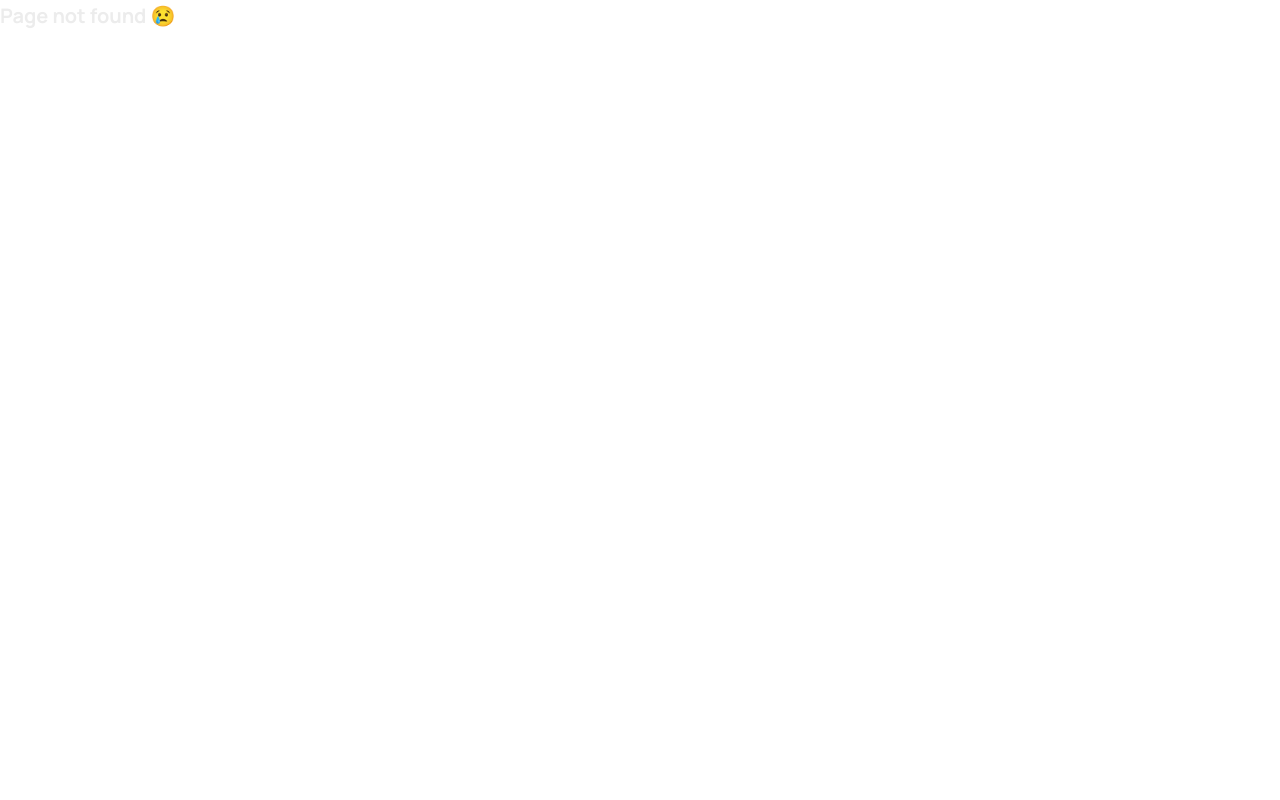
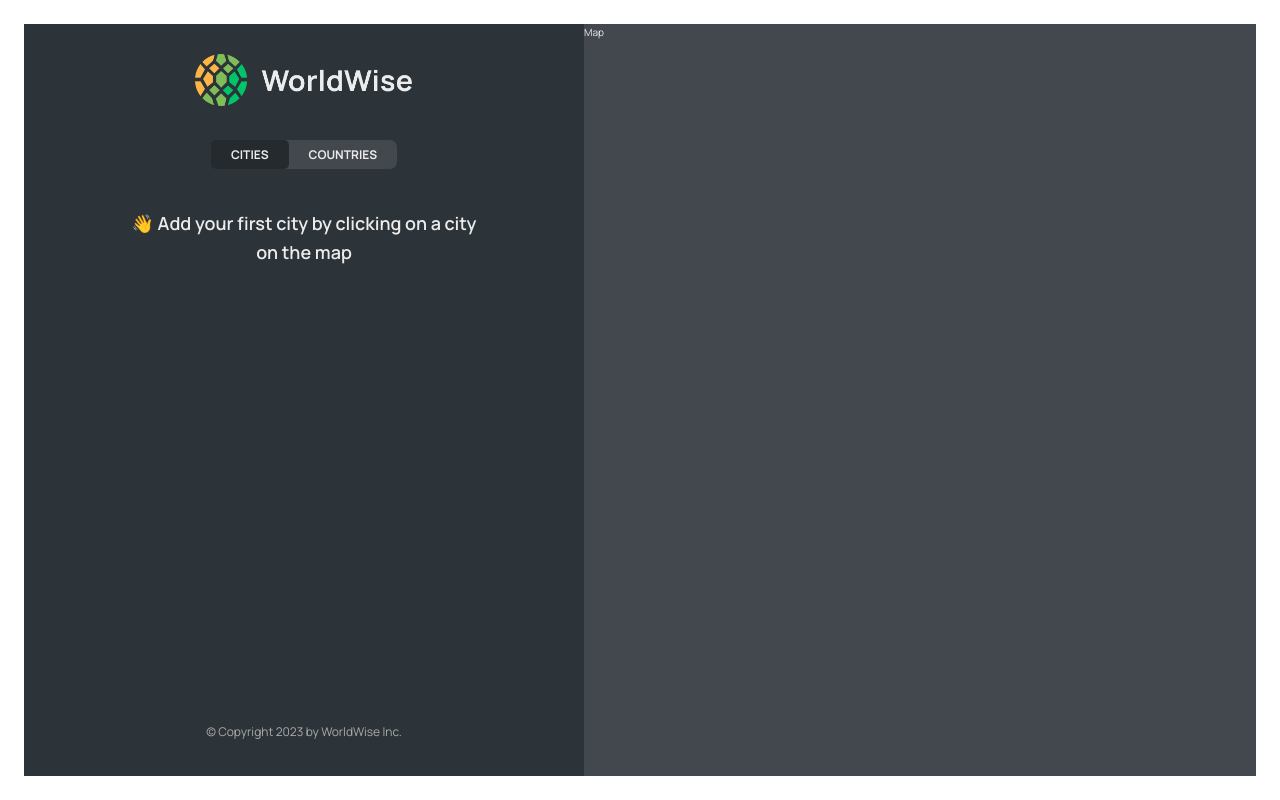
Before and after one commit to AnexDev1/worldwise, a React (Vite) app: page /app/cities in a window 1280 px wide. Before the commit this address had no page. Built offline with nearby package versions, Linux system fonts and the light colour scheme; data requests are answered from the project's data file.

Commit message:
finished implementing the entire UI

```diff
--- a/package.json
+++ b/package.json
@@ -7,9 +7,11 @@
     "dev": "vite",
     "build": "vite build",
     "lint": "eslint . --ext js,jsx --report-unused-disable-directives --max-warnings 0",
-    "preview": "vite preview"
+    "preview": "vite preview",
+    "server": "json-server --watch data/cities.json --port 8000 --delay 500"
   },
   "dependencies": {
+    "json-server": "^0.17.3",
     "react": "^18.2.0",
     "react-dom": "^18.2.0",
     "react-router-dom": "^6.16.0"
--- a/src/App.jsx
+++ b/src/App.jsx
@@ -5,14 +5,44 @@
 import PageNotFound from "./pages/PageNotFound";
 import AppLayout from "./pages/AppLayout/AppLayout";
 import Login from "./pages/Login/Login";
+import { useEffect, useState } from "react";
+import CityList from "./components/CityList/CityList";
 function App() {
+  const [cities, setCities] = useState([]);
+  const [isLoading, setIsLoading] = useState(false);
+  useEffect(function () {
+    async function fetchCities() {
+      try {
+        setIsLoading(true);
+        const res = await fetch("http://localhost:8000/cities");
+        const data = await res.json();
+        setCities(data);
+      } catch (err) {
+        console.error(err);
+      } finally {
+        setIsLoading(false);
+      }
+    }
+    fetchCities();
+  }, []);
   return (
     <BrowserRouter>
       <Routes>
-        <Route path="/" element={<HomePage />} />
-        <Route path="product" element={<Product />} />
-        <Route path="pricing" element={<Pricing />} />
-        <Route path="/app" element={<AppLayout />} />
+        <Route index element={<HomePage />} />
+        <Route path="/product" element={<Product />} />
+        <Route path="/pricing" element={<Pricing />} />
+        <Route path="/app" element={<AppLayout />}>
+          <Route
+            index
+            element={<CityList cities={cities} isLoading={isLoading} />}
+          />
+          <Route
+            path="cities"
+            element={<CityList cities={cities} isLoading={isLoading} />}
+          />
+          <Route path="countries" element={<p>List of countries</p>} />
+          <Route path="form" element={<p>form</p>} />
+        </Route>
         <Route path="/login" element={<Login />} />
         <Route path="*" element={<PageNotFound />} />
       </Routes>
--- a/src/components/AppNav/AppNav.jsx
+++ b/src/components/AppNav/AppNav.jsx
@@ -1,6 +1,18 @@
+import { NavLink } from "react-router-dom";
 import styles from "./AppNav.module.css";
 function AppNav() {
-  return <nav className={styles.nav}>App Navigation</nav>;
+  return (
+    <nav className={styles.nav}>
+      <ul>
+        <li>
+          <NavLink to="cities">Cities</NavLink>
+        </li>
+        <li>
+          <NavLink to="countries">Countries</NavLink>
+        </li>
+      </ul>
+    </nav>
+  );
 }
 
 export default AppNav;
--- /dev/null
+++ b/src/components/CityItem/CityItem.jsx
@@ -0,0 +1,22 @@
+/* eslint-disable react/prop-types */
+import styles from "./CityItem.module.css";
+
+const formatDate = (date) =>
+  new Intl.DateTimeFormat("en", {
+    day: "numeric",
+    month: "long",
+    year: "numeric",
+  }).format(new Date(date));
+function CityItem({ city }) {
+  const { cityName, emoji, date } = city;
+  return (
+    <li className={styles.cityItem}>
+      <span className={styles.emoji}>{emoji}</span>
+      <h3 className={styles.name}>{cityName}</h3>
+      <time className={styles.date}>({formatDate(date)})</time>
+      <button className={styles.deleteBtn}>&times;</button>
+    </li>
+  );
+}
+
+export default CityItem;
--- /dev/null
+++ b/src/components/CityList/CityList.jsx
@@ -0,0 +1,21 @@
+/* eslint-disable react/prop-types */
+import styles from "./CityList.module.css";
+import CityItem from "../CityItem/CityItem";
+import Spinner from "../Spinner/Spinner";
+import Message from "../Message/Message";
+function CityList({ cities, isLoading }) {
+  if (isLoading) return <Spinner />;
+  if (cities.length)
+    return (
+      <Message message="Add your first city by clicking on a city on the map" />
+    );
+  return (
+    <ul className={styles.cityList}>
+      {cities.map((city) => (
+        <CityItem city={city} key={city.id} />
+      ))}
+    </ul>
+  );
+}
+
+export default CityList;
--- a/src/components/SideBar/Sidebar.jsx
+++ b/src/components/SideBar/Sidebar.jsx
@@ -1,12 +1,13 @@
 import Logo from "../Logo/Logo";
 import AppNav from "../AppNav/AppNav";
 import styles from "./Sidebar.module.css";
+import { Outlet } from "react-router-dom";
 function Sidebar() {
   return (
     <div className={styles.sidebar}>
       <Logo />
       <AppNav />
-      <p>List of Cities</p>
+      <Outlet />
       <footer className={styles.footer}>
         <p className={styles.copyright}>
           &copy; Copyright {new Date().getFullYear()} by WorldWise Inc.
```
Also changed, not shown: 1 other file (tests, documents, lock files or other folders).
